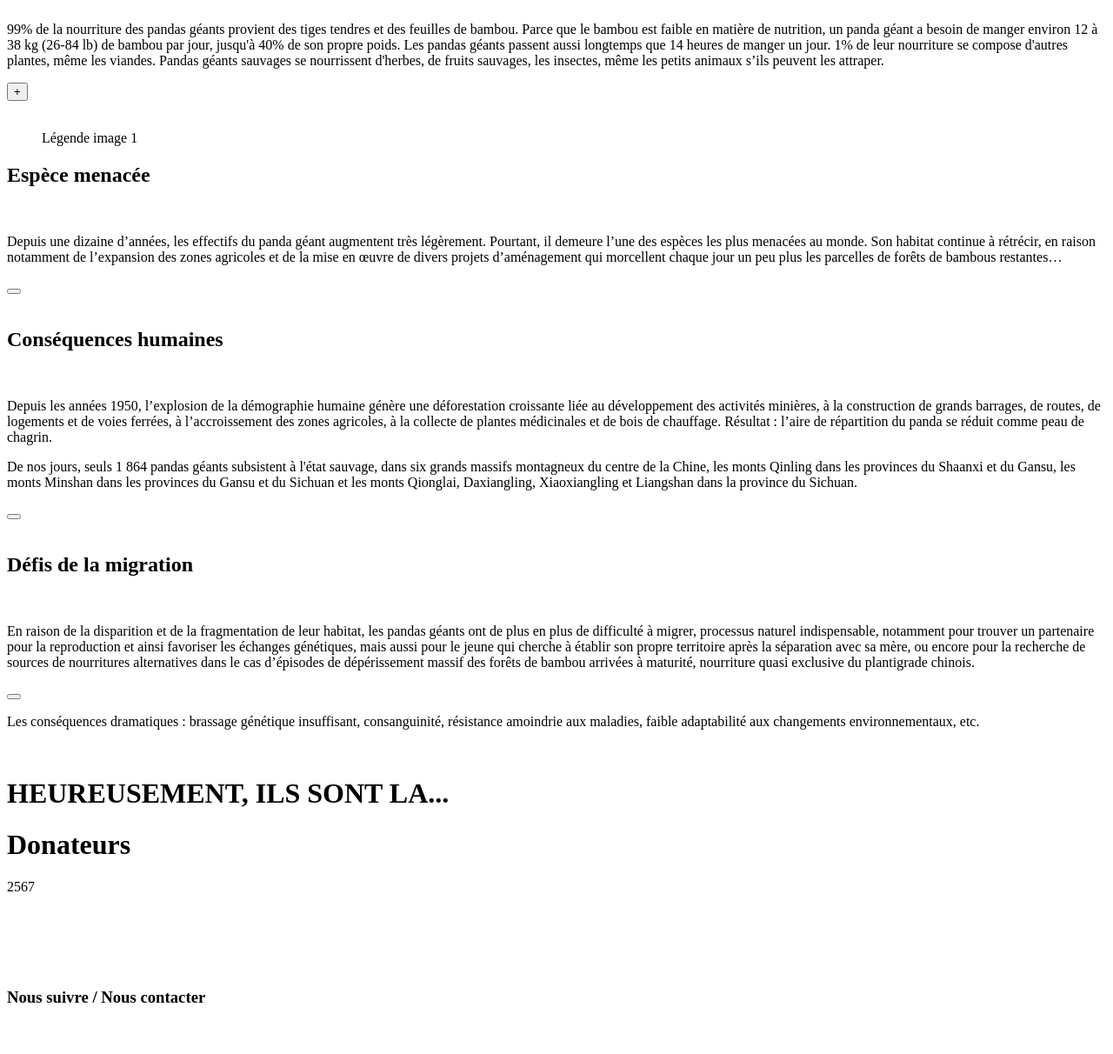
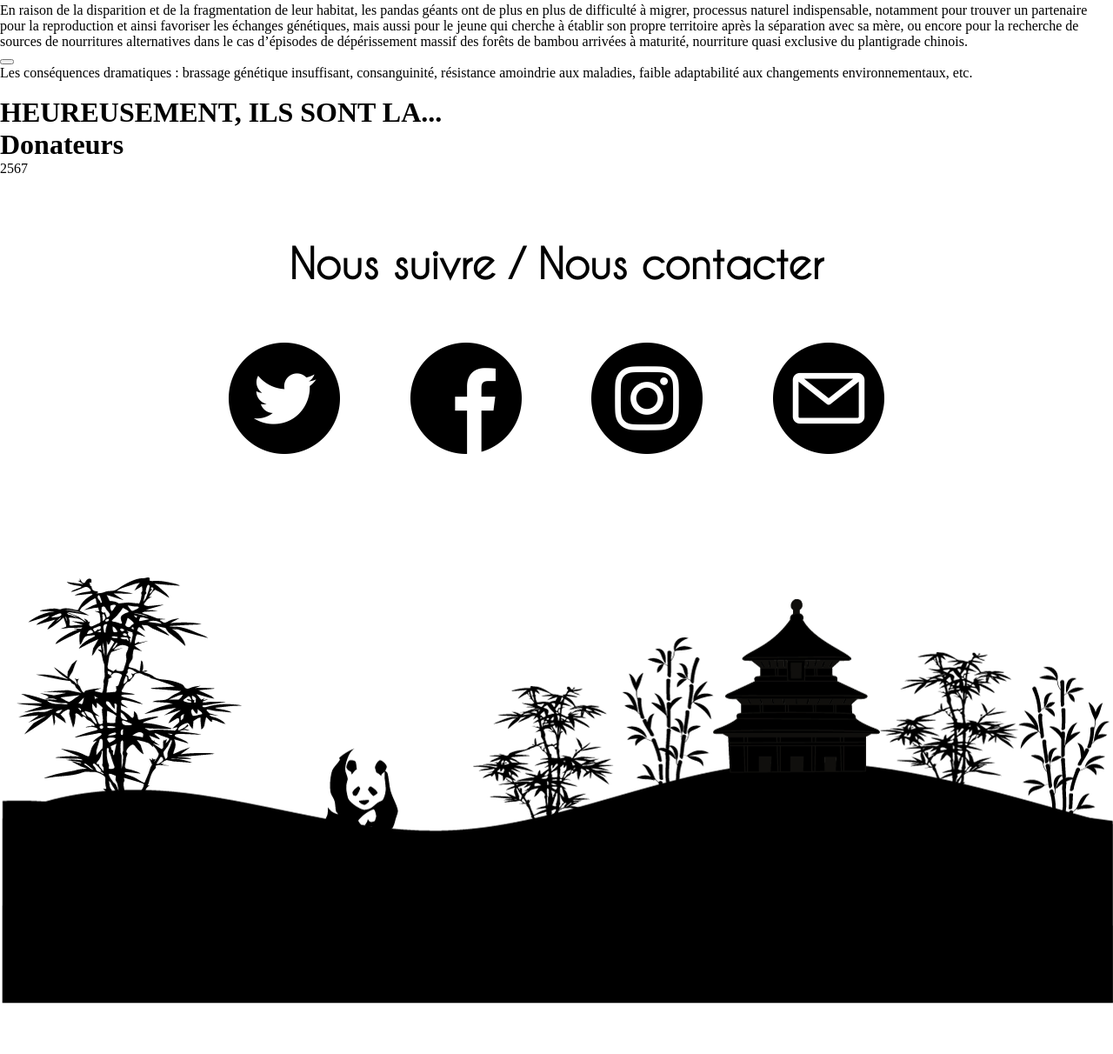
Before and after one commit to theonapoly/panda-project, a plain HTML site: page index.html in a window 1280 px wide. Shown: the part 1165-2377 px from the top of the page at 87% size. After the commit the page ends 2323 px from the top, so only its background shows below. Drawn offline with Linux system fonts and the light colour scheme.

Commit message:
Ajout footer et contact

```diff
--- a/index.html
+++ b/index.html
@@ -1,11 +1,13 @@
 <!DOCTYPE html>
 <html lang="en">
+
 <head>
   <meta charset="UTF-8" />
   <meta name="viewport" content="width=device-width, initial-scale=1.0" />
   <title>Bio Panda</title>
   <link rel="stylesheet" href="./styles.css" />
 </head>
+
 <body>
   <header>
     <!-- NAVBAR -->
@@ -265,18 +267,19 @@
 
     <!-- ICONS RESEAUX SOCIAUX -->
     <div class="icons-networks">
-        <img src="" alt="" />
-        <img src="" alt="" />
-        <img src="" alt="" />
-        <img src="" alt="" />
+      <img class="icon" src="assets/icon/twitter.png" alt="Twitter/X" />
+      <img class="icon" src="assets/icon/facebook.png" alt="Facebook" />
+      <img class="icon" src="assets/icon/instagram.png" alt="Instagram" />
+      <img class="icon" src="assets/icon/email.png" alt="Email" />
     </div>
 
     <!-- ILLUSTRATION FOOTER -->
     <div class="footer-img">
-        <img src="" alt="" />
+      <img src="assets/img/img-sans-fond/footer.png" alt="" />
       <p></p>
     </div>
   </footer>
   <script src="./index.js"></script>
 </body>
+
 </html>
--- a/styles.css
+++ b/styles.css
@@ -0,0 +1,49 @@
+* {
+    margin: 0;
+}
+
+@font-face {
+    font-family: "caviar";
+    src: url("assets/fonts/CaviarDreams.ttf");
+}
+
+footer {
+    display: flex;
+    flex-direction: column;
+    align-items: center;
+    justify-content: center;
+}
+
+.title-footer {
+    font-family: 'caviar', sans-serif;
+    justify-content: center;
+    align-items: center;
+    font-size: 1rem;
+    text-align: center;
+}
+
+.icons-netwoks {
+    display: flex;
+    justify-content: center;
+    align-items: center;
+    margin: 0 auto;
+}
+
+.icon {
+    height: clamp(2rem, 10vw, 8rem);
+    width: clamp(2rem, 10vw, 8rem);
+    margin-inline: 3vw;
+    margin-top: clamp(2rem, 10%, 4rem);
+}
+
+.footer-img img {
+    width: 100vw;
+    height: auto;
+    margin-top: clamp(3rem, 10vw, 100rem);
+}
+
+@media screen and (min-width: 1056px) {
+    .title-footer {
+        font-size: 2.5rem
+    }
+}
```
Lines whose indentation alone changed are shown as unchanged.
